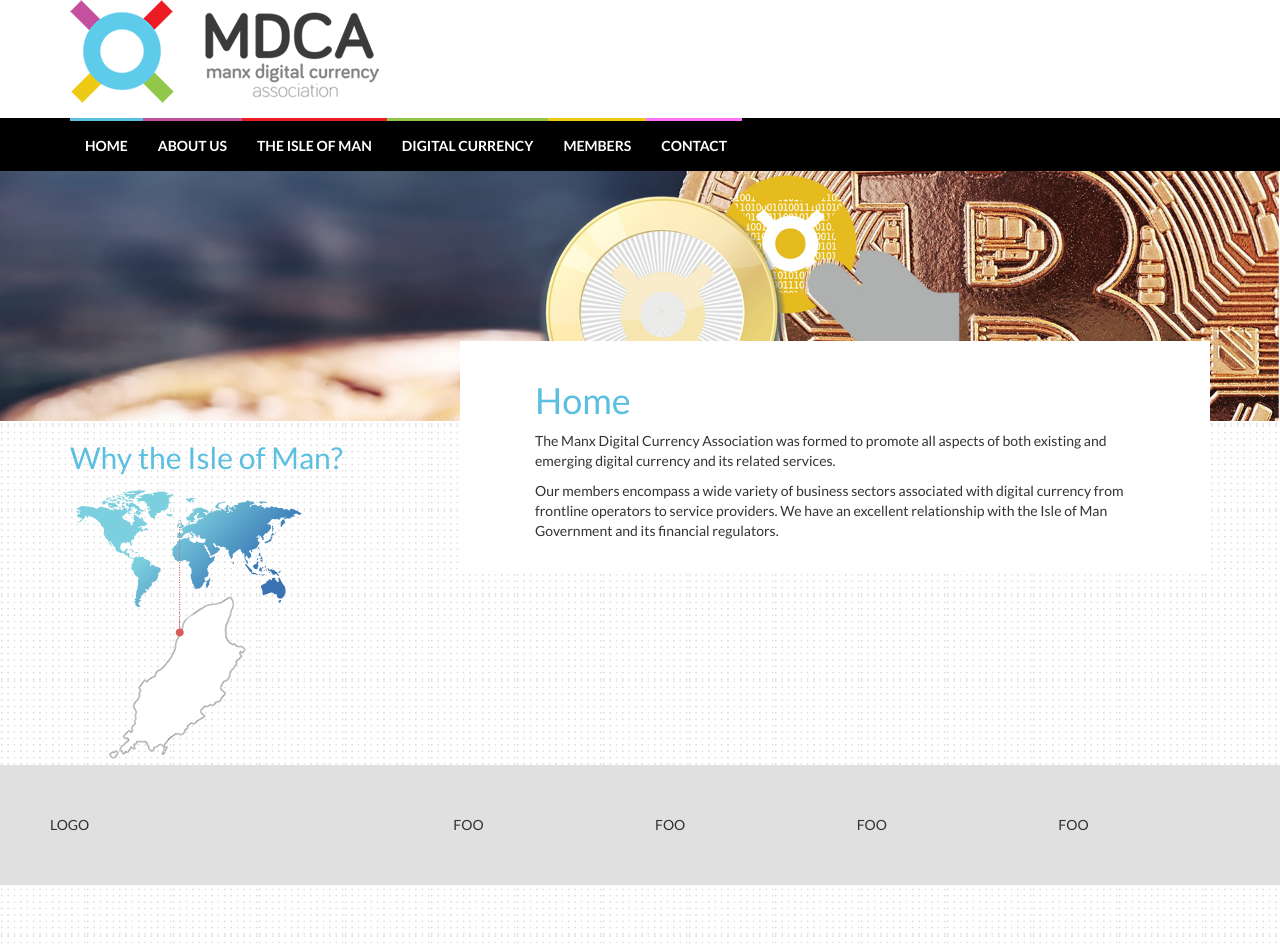
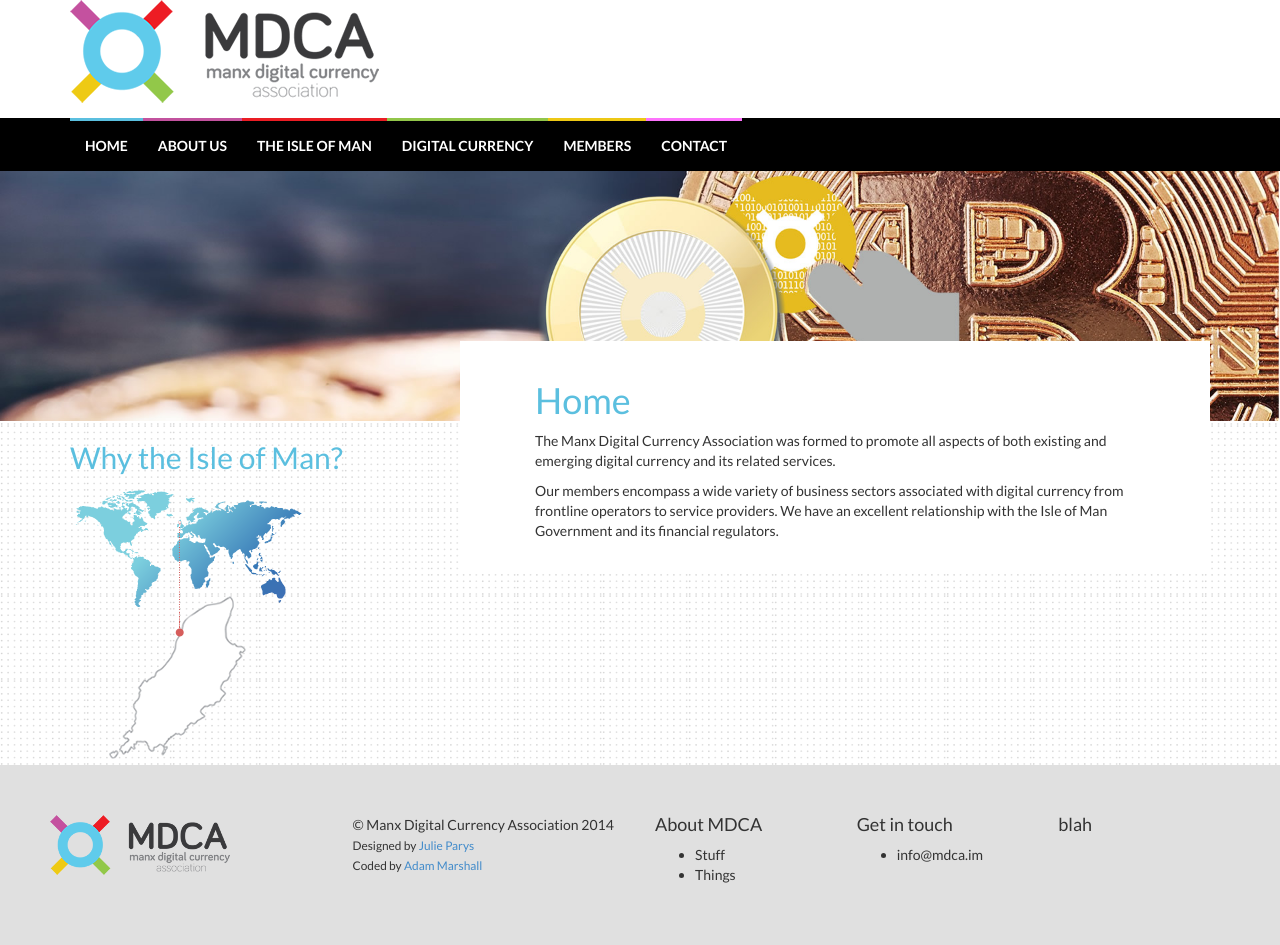
Before and after one commit to Julieparys/MDCA, a Jekyll site: the page built from src/index.md, in a window 1280 px wide. Built offline with Jekyll 4.4.1, drawn with Linux system fonts in a browser that asks for light colours; Markdown is read by kramdown in place of the engine named in the settings.

Commit message:
Some content for the footer

```diff
--- a/src/_includes/footer.html
+++ b/src/_includes/footer.html
@@ -1,19 +1,30 @@
 <div class="footer">
 	<div class="row">
-		<div class="col-xs-4">
-			LOGO
+		<div class="col-xs-3">
+			<img src="/img/assets/MDCALogo.small.png" alt="{{site.name}}" />
+		</div>
+		<div class="col-xs-3">
+			&copy; {{site.name}} {{ site.time | date: "%Y" }}<br>
+			<small>
+				Designed by <a href="http://julieparys.com">Julie Parys</a><br>
+				Coded by <a href="http://appsynergy.net">Adam Marshall</a>
+			</small>
 		</div>
 		<div class="col-xs-2">
-			FOO
+			<h4>About MDCA</h4>
+			<ul>
+				<li>Stuff</li>
+				<li>Things</li>
+			</ul>
 		</div>
 		<div class="col-xs-2">
-			FOO
+			<h4>Get in touch</h4>
+			<ul>
+				<li>info@mdca.im</li>
+			</ul>
 		</div>
 		<div class="col-xs-2">
-			FOO
-		</div>
-		<div class="col-xs-2">
-			FOO
+			<h4>blah</h4>
 		</div>
 	</div>
 </div>
--- a/src/_sass/src/screen.sass
+++ b/src/_sass/src/screen.sass
@@ -89,6 +89,8 @@ html
 		background-color: $lightgrey
 		padding: 50px
 		margin: 0
+		h4
+			margin-top: 0
 
 	/**
 	 * Homepage
--- a/src/css/screen.css
+++ b/src/css/screen.css
@@ -112,7 +112,11 @@ html .footer {
   padding: 50px;
   margin: 0;
 }
-/* line 96, ../_sass/src/screen.sass */
+/* line 92, ../_sass/src/screen.sass */
+html .footer h4 {
+  margin-top: 0;
+}
+/* line 98, ../_sass/src/screen.sass */
 html .homeBanner {
   background-image: url("../img/banners/HomeBanner11920x450.jpg");
   background-position: center;
```
Also changed, not shown: src/img/assets/MDCALogo.small.png (added).
